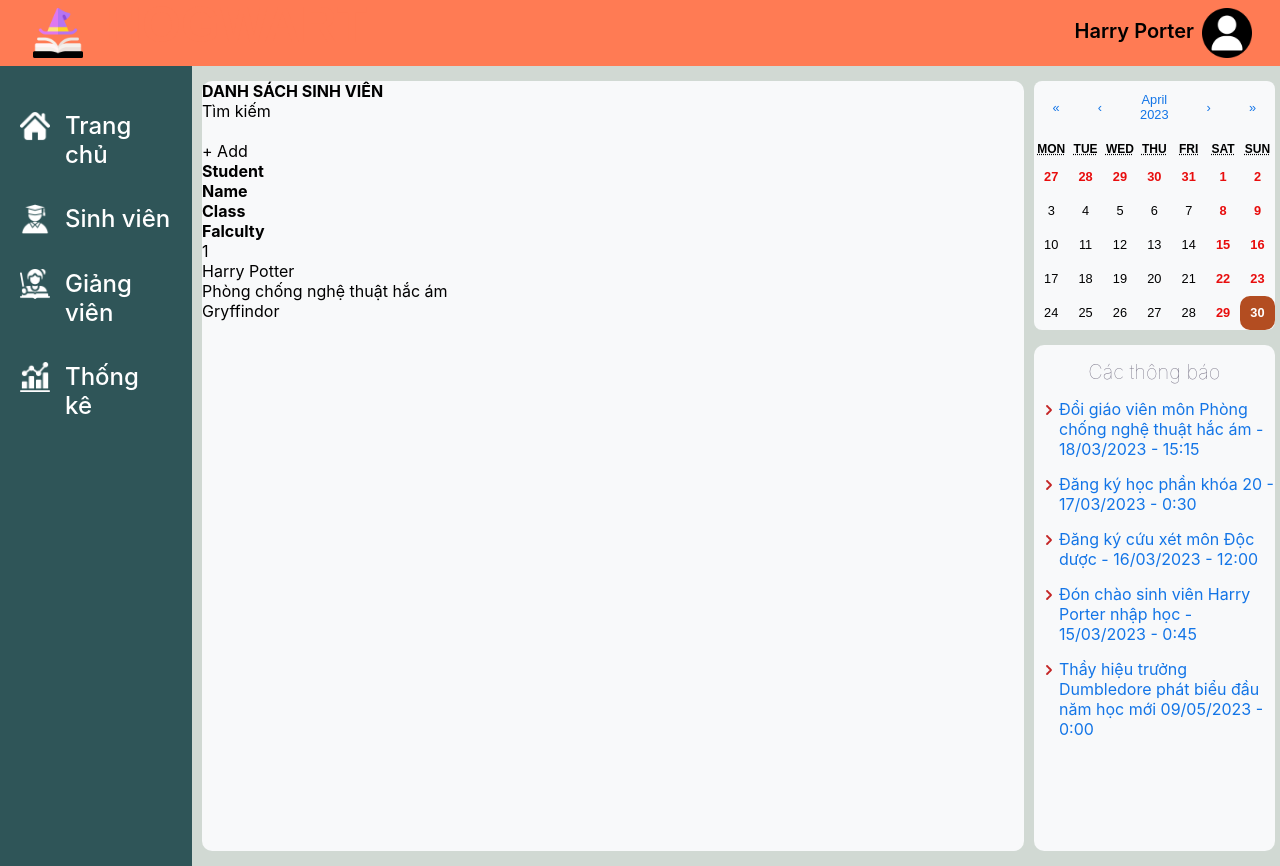
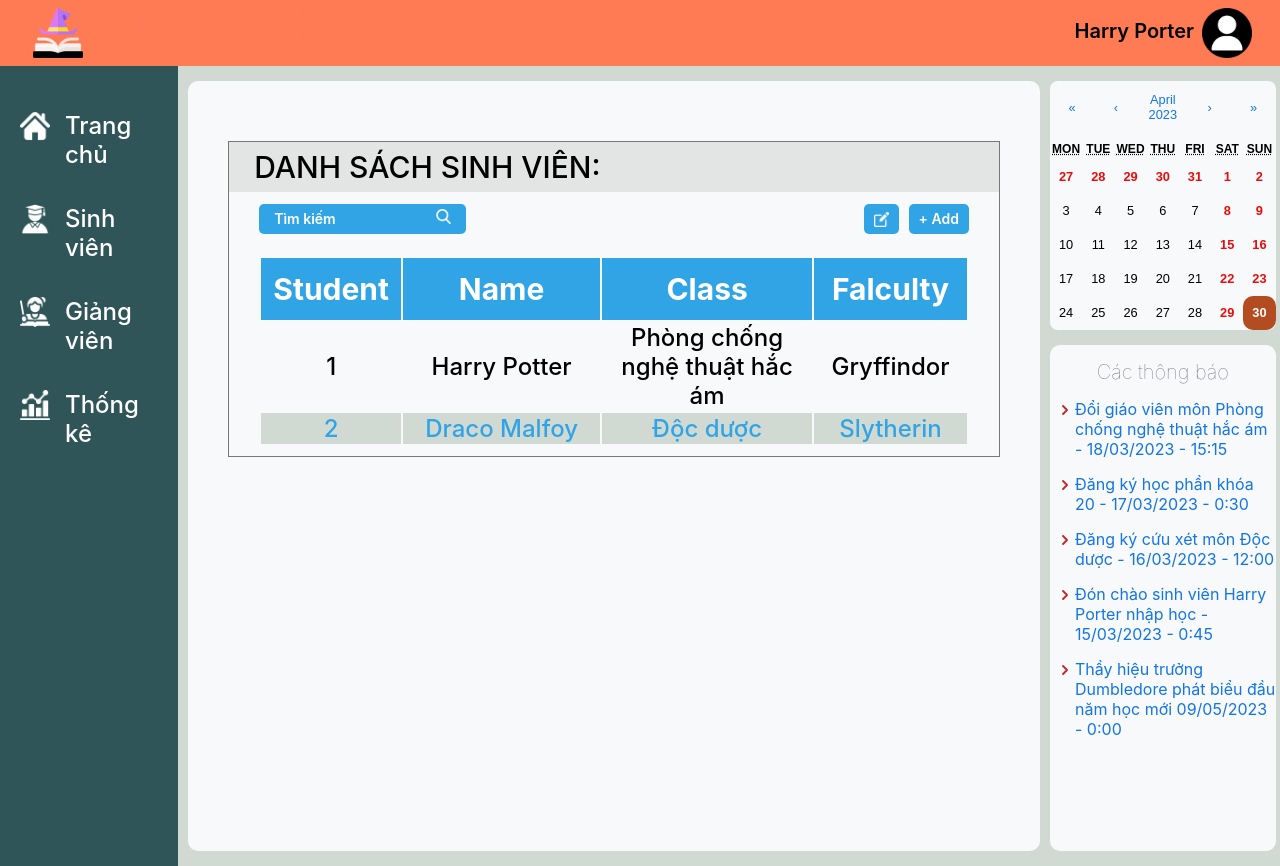
Before and after one commit to DuyTruong-237/nt114_fe, a React (Create React App) app: page /student in a window 1280 px wide. Built offline with nearby package versions, Linux system fonts and the light colour scheme; the HTML template or start-up script is replaced by a standard one.

Commit message:
Update#19
Up_DanhSachSinhVien

```diff
--- a/src/components/manage/Student.css
+++ b/src/components/manage/Student.css
@@ -1,3 +1,110 @@
 .List_Wrapper {
-    width: 100%;
+    display: flex;
+    flex-direction: column;
+    margin: 60px 40px;
+    border: solid 1px  #7B7676;
 }
+.List_Header {
+    font-size: 30px;
+    font-weight: 500;
+    background-color: #E2E5E3;
+    line-height: 50px;
+    height: 50px;
+}
+.List_Header div {
+    margin-left: 25px;
+}
+.List_Toolbar {
+    display: flex;
+    align-items: center;
+}
+.Search_toolbar {
+    background-color: #31A4E5;
+    color: #fff;
+    font-size: 14px;
+    height: 30px;
+    width: max-content;
+    margin: 12px 30px;
+    padding-left: 15px;
+    padding-right: 15px;
+    line-height: 30px;
+    font-weight: 600;
+    border-radius: 5px;
+}
+.List_Toolbar img {
+    background-color: #31A4E5;
+    width: 15px;
+    line-height: 30px;
+}
+.Search_icon {
+    margin-left: 100px;
+}
+.Edit_icon {
+    padding: 0px 10px;
+
+}
+.List_Toolbar div:nth-child(2) {
+    display: flex;
+    justify-content: flex-end;
+    align-items: center;
+    margin-left: auto;
+}
+.Add_btn {
+    background-color: #31A4E5;
+    height: 30px;
+    width: max-content;
+    padding-left: 10px;
+    padding-right: 10px;
+    line-height: 30px;
+    border-radius: 5px;
+    font-size: 14px;
+    color: #fff;
+    font-weight: 600;
+    margin-right: 30px;
+}
+.Edit_btn {
+    background-color: #31A4E5;
+    width: max-content;
+    height: 30px;
+    margin-right: 10px;
+    display: flex;
+    justify-content: center;
+    align-items: center;
+    border-radius: 5px;
+}
+.List_Title {
+    display: table-header-group;
+    vertical-align: middle;
+
+    font-size: 30px;
+    font-weight: 700;
+    color: #fff;
+    background-color: #31A4E5;
+    height: 60px;
+    line-height: 60px;
+}
+.Student_Info {
+    display: table-row-group;
+    vertical-align: middle;
+    font-size: 24px;
+    font-weight: 500;
+}
+.Odd {
+    display: table-row;
+    text-align: center;
+}
+.Even {
+    display: table-row;
+    text-align: center;
+    background-color: #D1D9D3;
+    color: #31A4E5;
+}
+td:nth-child(1) {
+    width: 20%;
+}
+td:nth-child(3) {
+    width: 30%;
+}
+table {
+    margin: 10px 30px;
+}
--- a/src/components/manage/Student.jsx
+++ b/src/components/manage/Student.jsx
@@ -1,35 +1,49 @@
 import React from 'react'
 import './Student.css'
+import Searchicon  from '../../img/search.png'
+import Editicon from '../../img/edit.png'
 
 export default function Student() {
   return (
     <div className='List_Wrapper'>
         <div className='List_Header'>
-            <b>DANH SÁCH SINH VIÊN</b>
+            <div>DANH SÁCH SINH VIÊN: </div>
         </div>
         <div className='List_Toolbar'>
-            <div>Tìm kiếm
-                <img src="" alt="" />
+            <div className='Search_toolbar'>Tìm kiếm
+                <img className='Search_icon' src={Searchicon} alt="" />
             </div>
             <div>
-                <img src="" alt="" />
-            </div>
-            <div>
-                + Add
+                <div className='Edit_btn'>
+                    <img className='Edit_icon' src={Editicon} alt="" />
+                </div>
+                <div className='Add_btn'>+ Add</div>
             </div>
         </div>
-        <div className='List_Title'>
-            <div><b>Student</b></div>
-            <div><b>Name</b></div>
-            <div><b>Class</b></div>
-        <div><b>Falculty</b></div>
-        </div>
-        <div className='Student_Info'>
-            <div>1</div>
-            <div>Harry Potter</div>
-            <div>Phòng chống nghệ thuật hắc ám</div>
-            <div>Gryffindor</div>
-        </div>
+        <table>
+            <thead className='List_Title'>
+                <tr>
+                    <th><b>Student</b></th>
+                    <th><b>Name</b></th>
+                    <th><b>Class</b></th>
+                    <th><b>Falculty</b></th>
+                </tr>
+            </thead>
+            <tbody className='Student_Info'>
+                <tr className='Odd'>
+                    <td>1</td>
+                    <td>Harry Potter</td>
+                    <td>Phòng chống nghệ thuật hắc ám</td>
+                    <td>Gryffindor</td>
+                </tr>
+                <tr className='Even'>
+                    <td>2</td>
+                    <td>Draco Malfoy</td>
+                    <td>Độc dược</td>
+                    <td>Slytherin</td>
+                </tr>
+            </tbody>
+        </table>
     </div>
   )
 }
--- a/src/screen/Inbox/Inbox.css
+++ b/src/screen/Inbox/Inbox.css
@@ -1,13 +1,3 @@
-.Main-Content {
-    flex-grow: 3;
-    background-color: #F8F9FA;
-    border-radius: 10px;
-    margin: 15px 0px 15px 10px;
-    min-height: 100%;
-    max-height: auto;
-    padding-bottom: 2px;
-}
-
 @media screen and (max-width: 768px) {
     .Main-Content {
       flex-basis: 100%;
--- a/src/screen/Inbox/Inbox.jsx
+++ b/src/screen/Inbox/Inbox.jsx
@@ -16,7 +16,7 @@ export default function Notification_scr() {
         <div className='SideBar'>
           <SideBar/>
         </div>
-        <div className='Main-Content'>
+        <div className='MainContent'>
           <Message/>
         </div>
         <div className='Right-Cont'>
```
Also changed, not shown: src/img/edit.png (added).
